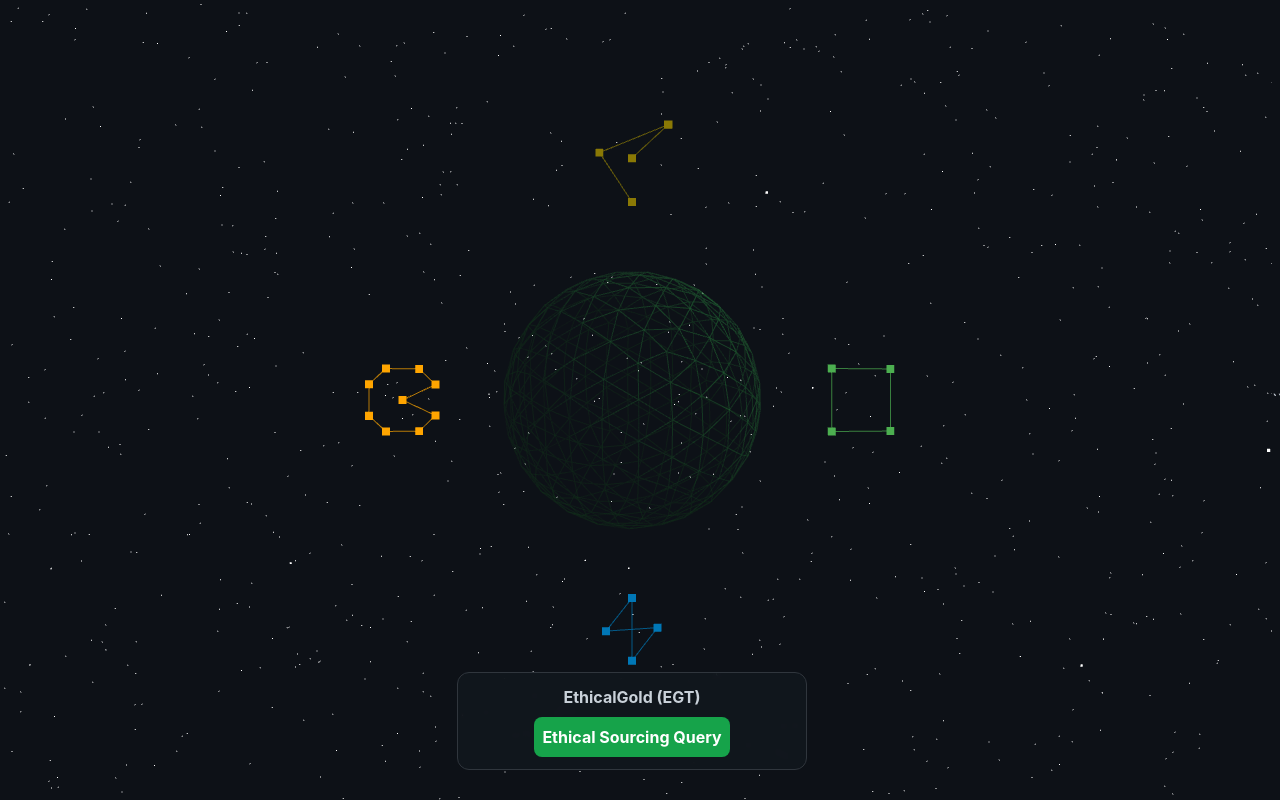
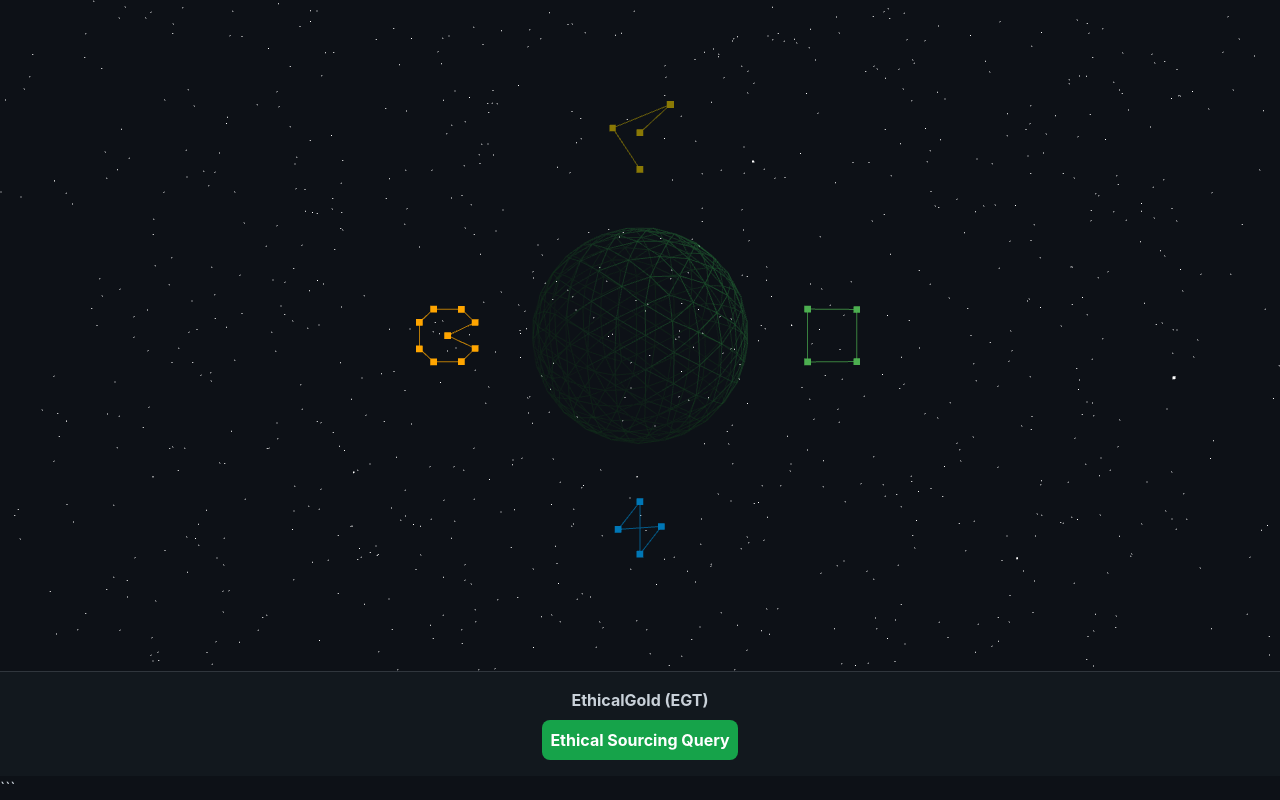
Before and after one commit to DisruptorHub/EthicalGold-EGT, a plain HTML site: page index.html in a window 1280 px wide. Drawn offline with nearby package versions, Linux system fonts and the light colour scheme; animation ran at ten frames a second.

Commit message:
index.html

```diff
--- a/index.html
+++ b/index.html
@@ -14,35 +14,33 @@
             margin: 0;
             overflow: hidden;
             display: flex;
-            justify-content: center;
-            align-items: center;
+            flex-direction: column; /* Arrange items vertically */
             height: 100vh;
             background-color: #0d1117;
             color: #c9d1d9;
         }
+        #container {
+            flex-grow: 1; /* Allow the 3D container to fill available space */
+            position: relative;
+            width: 100vw;
+        }
         canvas {
-            display: block;
+            position: absolute;
+            top: 0;
+            left: 0;
+            width: 100%;
+            height: 100%;
             touch-action: none;
         }
-        #container {
-            position: relative;
-            width: 100vw;
-            height: 100vh;
-        }
         .info-box {
-            position: absolute;
-            bottom: 30px; /* Raised for better mobile visibility */
-            left: 50%;
-            transform: translateX(-50%);
-            background: rgba(18, 24, 30, 0.8);
-            border: 1px solid #30363d;
-            padding: 0.75rem;
-            padding-bottom: calc(0.75rem + env(safe-area-inset-bottom));
-            border-radius: 12px;
+            /* This is now the bottom UI bar */
+            flex-shrink: 0; /* Prevent the bar from shrinking */
+            background: #12181e; /* Solid background */
+            border-top: 1px solid #30363d;
+            padding: 1rem;
+            padding-bottom: calc(1rem + env(safe-area-inset-bottom));
+            width: 100%;
             text-align: center;
-            backdrop-filter: blur(5px);
-            width: 90%;
-            max-width: 350px;
             z-index: 10;
         }
         .pillar-info-box {
@@ -81,26 +79,28 @@
     </style>
 </head>
 <body>
-    <div id="container">
-        <div id="main-info-box" class="info-box">
+    <div id="container"></div> <!-- 3D Scene Container -->
+
+    <div id="main-info-box" class="info-box"> <!-- UI Bar Container -->
         <h1 class="text-base font-bold">EthicalGold (EGT)</h1>
         <div id="trace-toggle-container" class="text-center mt-2">
             <button id="trace-toggle-button" class="bg-green-600 hover:bg-green-700 p-2 rounded-lg text-white font-bold">Ethical Sourcing Query</button>
         </div>
     </div>
+
+    <!-- This pop-up will now appear over the 3D scene only -->
     <div id="pillar-info-display" class="pillar-info-box hidden">
         <h3 id="pillar-info-title"></h3>
         <p id="pillar-info-text"></p>
-        </div>
     </div>
 
     <script>
         window.onload = function() {
             const container = document.getElementById('container');
             const scene = new THREE.Scene();
-            const camera = new THREE.PerspectiveCamera(75, window.innerWidth / window.innerHeight, 0.1, 1000);
+            const camera = new THREE.PerspectiveCamera(75, container.clientWidth / container.clientHeight, 0.1, 1000);
             const renderer = new THREE.WebGLRenderer({ antialias: true, alpha: true });
-            renderer.setSize(window.innerWidth, window.innerHeight);
+            renderer.setSize(container.clientWidth, container.clientHeight);
             container.appendChild(renderer.domElement);
 
             camera.position.z = 5;
@@ -132,7 +132,7 @@
                 opacity: 0.15,
                 wireframe: true
             });
-            const centralSphere = new THREE.Mesh(new THREE.IcosahedronGeometry(1, 4), holoMaterial); // Start with a base size
+            const centralSphere = new THREE.Mesh(new THREE.IcosahedronGeometry(1, 4), holoMaterial);
             scene.add(centralSphere);
 
             const pillarMeshes = [];
@@ -161,9 +161,8 @@
                 return points.map(p => p.sub(center).multiplyScalar(scale));
             }
 
-            // --- RESPONSIVE LAYOUT FUNCTION ---
             function updateLayout() {
-                const isMobile = window.innerWidth <= 768;
+                const isMobile = container.clientWidth <= 768;
                 const pillarDistance = isMobile ? 1.7 : 2.2;
                 const globeSize = isMobile ? 1.0 : 1.2;
 
@@ -178,7 +177,6 @@
                     mesh.position.copy(pillarPositions[i]);
                 });
             }
-
 
             for (let i = 0; i < 4; i++) {
                 const group = new THREE.Group();
@@ -197,7 +195,7 @@
                 pillarMeshes.push(group);
             }
 
-            updateLayout(); // Initial layout setup
+            updateLayout();
 
             const raycaster = new THREE.Raycaster();
             const mouse = new THREE.Vector2();
@@ -207,6 +205,9 @@
             const pillarInfoTitle = document.getElementById('pillar-info-title');
             const pillarInfoText = document.getElementById('pillar-info-text');
 
+            // The pop-up box now appears inside the main 3D container
+            container.appendChild(pillarInfoBox);
+
             function onMouseClick(event) {
                 if (!pillarInfoBox.classList.contains('hidden')) {
                      currentPillar = null;
@@ -215,8 +216,8 @@
                      return;
                 }
 
-                mouse.x = (event.clientX / window.innerWidth) * 2 - 1;
-                mouse.y = - (event.clientY / window.innerHeight) * 2 + 1;
+                mouse.x = (event.clientX / container.clientWidth) * 2 - 1;
+                mouse.y = - (event.clientY / container.clientHeight) * 2 + 1;
                 raycaster.setFromCamera(mouse, camera);
                 const intersects = raycaster.intersectObjects(pillarMeshes, true);
 
@@ -235,7 +236,7 @@
                     currentPillar.scale.set(1.5, 1.5, 1.5);
                 }
             }
-            window.addEventListener('click', onMouseClick, false);
+            container.addEventListener('click', onMouseClick, false); // Listen for clicks on the container
 
             const traceToggleButton = document.getElementById('trace-toggle-button');
             traceToggleButton.addEventListener('click', (event) => {
@@ -255,10 +256,10 @@
             animate();
 
             window.addEventListener('resize', () => {
-                camera.aspect = window.innerWidth / window.innerHeight;
+                camera.aspect = container.clientWidth / container.clientHeight;
                 camera.updateProjectionMatrix();
-                renderer.setSize(window.innerWidth, window.innerHeight);
-                updateLayout(); // Update layout on resize
+                renderer.setSize(container.clientWidth, container.clientHeight);
+                updateLayout();
             });
             let isDragging = false;
             let previousMousePosition = { x: 0, y: 0 };
@@ -274,9 +275,9 @@
                 }
             }
             function onDocumentMouseUp() { isDragging = false; }
-            document.addEventListener('mousedown', onDocumentMouseDown, false);
-            document.addEventListener('mousemove', onDocumentMouseMove, false);
-            document.addEventListener('mouseup', onDocumentMouseUp, false);
+            container.addEventListener('mousedown', onDocumentMouseDown, false);
+            container.addEventListener('mousemove', onDocumentMouseMove, false);
+            window.addEventListener('mouseup', onDocumentMouseUp, false); // Listen on window for mouseup
         };
     </script>
 </body>
```
Lines whose indentation alone changed are shown as unchanged.
